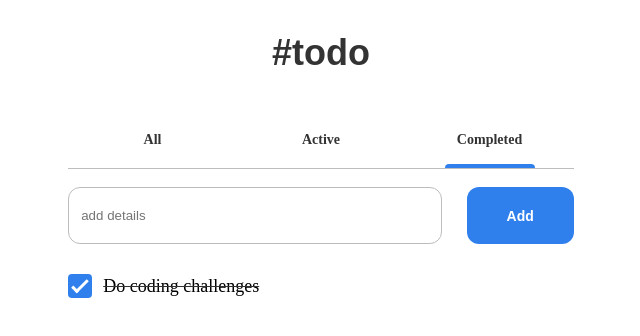
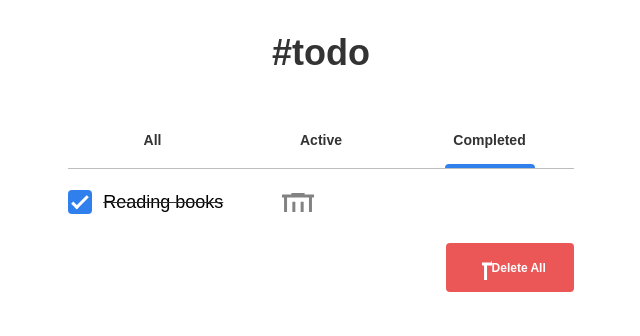
Before and after one commit to leekfsolo/todolist, a React (Create React App) app: page / in a window 1280 px wide. Both pictures are taken after a click on the item "Completed". Shown: the top 336 px of the page, without its empty margins (319-959 px from the left). Built offline with nearby package versions, Linux system fonts and the light colour scheme.

Commit message:
feat: add swap page & delete feature

```diff
--- a/src/app/App.module.scss
+++ b/src/app/App.module.scss
@@ -1,9 +1,39 @@
-@use "../common/ui/colors";
+@use "../common/ui/assets/colors";
+
+.taskList {
+  width: 100%;
+
+  .deleteBtn {
+    outline: none;
+    border: none;
+    border-radius: 4px;
+    padding: 12px 28px;
+    background-color: colors.$danger;
+    display: block;
+    margin-left: auto;
+    cursor: pointer;
+
+    span {
+      color: colors.$white;
+      font-family: "Montserrat", sans-serif;
+      font-size: 12px;
+      font-weight: 600;
+      display: flex;
+      align-items: center;
+
+      svg {
+        fill: colors.$white;
+        width: 18px;
+      }
+    }
+  }
+}
 
 .nav {
   width: 100%;
   border-bottom: 1px solid colors.$gray-4;
   margin-bottom: 18px;
+  font-family: "Montserrat", sans-serif;
 
   ul {
     display: flex;
--- a/src/app/App.tsx
+++ b/src/app/App.tsx
@@ -1,12 +1,10 @@
-import React, { SyntheticEvent, useEffect, useRef, useState } from "react";
+import React, { useEffect, useState } from "react";
 
-import CheckboxList from "../common/ui/base/checkbox/CheckboxList";
 import MainLayout from "../common/ui/layout/main-layout";
-import { generateRandomId } from "../common/utils/helper";
-import AddTasksForm from "./addTasksForm";
+import { NavItem } from "./model";
+import ShowTasks from "./showTasks";
 
 import styles from "./App.module.scss";
-import { NavItem, Task } from "./model";
 
 const App = () => {
   const [navItems, setNavItems] = useState<Array<NavItem>>([
@@ -17,11 +15,8 @@ const App = () => {
     { title: "Active", active: false },
     { title: "Completed", active: false },
   ]);
-  const [tasks, setTasks] = useState<Array<Task>>([
-    { title: "Do coding challenges", done: false, id: generateRandomId() },
-    { title: "Do coding challenges", done: false, id: generateRandomId() },
-    { title: "Do coding challenges", done: true, id: generateRandomId() },
-  ]);
+
+  const [taskType, setTaskType] = useState<string>("All");
 
   const changeActiveNavItem = (title: string) => {
     const newNavItems = navItems.map((item) => {
@@ -32,31 +27,12 @@ const App = () => {
     });
 
     setNavItems(newNavItems);
-    showTaskList(title);
-  };
-
-  const showTaskList = (type: string) => {
-    const jsonValue = localStorage.getItem("tasks");
-    let taskList = tasks;
-
-    if (jsonValue) taskList = JSON.parse(jsonValue);
-    if (type === "Active") {
-      taskList = taskList.filter((task) => !task.done);
-    }
-
-    if (type === "Completed") {
-      taskList = taskList.filter((task) => task.done);
-    }
-
-    setTasks(taskList);
   };
 
   useEffect(() => {
     const activeNavItem = navItems.filter((item) => item.active)[0];
-    if (activeNavItem.title === "All") {
-      localStorage.setItem("tasks", JSON.stringify(tasks));
-    }
-  }, [navItems, tasks]);
+    setTaskType(activeNavItem.title);
+  }, [navItems]);
 
   return (
     <MainLayout>
@@ -77,9 +53,7 @@ const App = () => {
         </ul>
       </nav>
 
-      <AddTasksForm setTasks={setTasks} />
-
-      <CheckboxList tasks={tasks} setTasks={setTasks} />
+      <ShowTasks taskType={taskType} />
     </MainLayout>
   );
 };
--- /dev/null
+++ b/src/app/showTasks/ShowTasks.tsx
@@ -0,0 +1,78 @@
+import React, { FC, useEffect, useState } from "react";
+
+import { generateRandomId } from "../../common/utils/helper";
+import AddTasksForm from "../addTasksForm";
+import { Task } from "../model";
+import { ReactComponent as Trash } from "../../common/ui/assets/images/trash.svg";
+
+import styles from "../App.module.scss";
+import CheckboxList from "../../common/ui/base/checkbox/CheckboxList";
+
+interface Props {
+  taskType: string;
+}
+
+const ShowTasks: FC<Props> = (props: Props) => {
+  const { taskType } = props;
+
+  const [tasks, setTasks] = useState<Array<Task>>([
+    { title: "Do coding challenges", done: false, id: generateRandomId() },
+    { title: "Playing games", done: false, id: generateRandomId() },
+    { title: "Reading books", done: true, id: generateRandomId() },
+  ]);
+
+  const [filteredTasks, setFilteredTasks] = useState<Array<Task>>(tasks);
+
+  const deleteAllCompletedTasks = () => {
+    const newTasks = tasks.filter((task) => !task.done);
+
+    setTasks(newTasks);
+  };
+
+  useEffect(() => {
+    if (taskType === "All") setFilteredTasks(tasks);
+    if (taskType === "Active")
+      setFilteredTasks(tasks.filter((task) => !task.done));
+
+    if (taskType === "Completed")
+      setFilteredTasks(tasks.filter((task) => task.done));
+  }, [taskType, tasks]);
+
+  return (
+    <div className={styles.taskList}>
+      {taskType === "Completed" ? (
+        <>
+          <CheckboxList
+            filteredTasks={filteredTasks}
+            taskType={taskType}
+            tasks={tasks}
+            setTasks={setTasks}
+          />
+          {tasks.some((task) => task.done) && (
+            <button
+              className={styles.deleteBtn}
+              onClick={() => deleteAllCompletedTasks()}
+            >
+              <span>
+                <Trash /> Delete All
+              </span>
+            </button>
+          )}
+        </>
+      ) : (
+        <>
+          <AddTasksForm setTasks={setTasks} />
+
+          <CheckboxList
+            filteredTasks={filteredTasks}
+            taskType={taskType}
+            tasks={tasks}
+            setTasks={setTasks}
+          />
+        </>
+      )}
+    </div>
+  );
+};
+
+export default ShowTasks;
--- /dev/null
+++ b/src/app/showTasks/index.tsx
@@ -0,0 +1,2 @@
+export * from "./ShowTasks";
+export { default } from "./ShowTasks";
--- a/src/common/ui/base/checkbox/Checkbox.module.scss
+++ b/src/common/ui/base/checkbox/Checkbox.module.scss
@@ -1,15 +1,16 @@
-@use "../../colors";
-
-.taskList {
-  width: 100%;
+@use "../../assets/colors";
 
 ul {
   margin: 0;
   padding: 0;
   list-style-type: none;
 
-    li {
+  .taskItem {
     margin-bottom: 27px;
+    font-family: "Montserrat", sans-serif;
+    display: flex;
+    align-items: center;
+    justify-content: space-between;
 
     .checkboxWrapper {
       font-weight: 500;
@@ -75,6 +76,9 @@
         }
       }
     }
+
+    .trashBin {
+      cursor: pointer;
     }
   }
 }
--- a/src/common/ui/base/checkbox/CheckboxItem.tsx
+++ b/src/common/ui/base/checkbox/CheckboxItem.tsx
@@ -1,17 +1,30 @@
 import React, { FC } from "react";
 import { Task } from "../../../../app/model";
+import { ReactComponent as Trash } from "../../assets/images/trash.svg";
 
 import styles from "./Checkbox.module.scss";
 
 interface Props {
   id: string;
   task: Task;
+  tasks: Array<Task>;
+  setTasks: (tasks: Array<Task>) => void;
   toggleStatusTasks: (id: string) => void;
+  taskType: string;
 }
 
 const CheckboxItem: FC<Props> = (props: Props) => {
-  const { id, task, toggleStatusTasks } = props;
+  const { id, task, tasks, setTasks, toggleStatusTasks, taskType } = props;
+
+  const deleteTask = (id: string) => {
+    console.log(id);
+    const newTasks = tasks.filter((task) => task.id !== id);
+
+    setTasks(newTasks);
+  };
+
   return (
+    <li className={styles.taskItem}>
       <label
         htmlFor={id}
         className={`${styles.checkboxWrapper} ${task.done ? styles.done : ""}`}
@@ -26,6 +39,12 @@ const CheckboxItem: FC<Props> = (props: Props) => {
         />
         <span className={styles.checkbox}></span>
       </label>
+      {taskType === "Completed" && (
+        <div onClick={() => deleteTask(task.id)} className={styles.trashBin}>
+          <Trash />
+        </div>
+      )}
+    </li>
   );
 };
 
--- a/src/common/ui/base/checkbox/CheckboxList.tsx
+++ b/src/common/ui/base/checkbox/CheckboxList.tsx
@@ -1,16 +1,17 @@
 import React, { FC } from "react";
 import { Task } from "../../../../app/model";
 
-import styles from "./Checkbox.module.scss";
 import CheckboxItem from "./CheckboxItem";
 
 interface Props {
+  taskType: string;
+  filteredTasks: Array<Task>;
   tasks: Array<Task>;
   setTasks: (tasks: Array<Task>) => void;
 }
 
 const CheckboxList: FC<Props> = (props: Props) => {
-  const { tasks, setTasks } = props;
+  const { taskType, filteredTasks, tasks, setTasks } = props;
 
   const toggleStatusTasks = (id: string) => {
     const newTasks = tasks.map((task) => {
@@ -22,23 +23,23 @@ const CheckboxList: FC<Props> = (props: Props) => {
   };
 
   return (
-    <div className={styles.taskList}>
     <ul>
-        {tasks.map((task, idx) => {
+      {filteredTasks.map((task, idx) => {
         const id = idx.toString();
 
         return (
-            <li key={idx}>
           <CheckboxItem
             id={id}
             task={task}
+            tasks={tasks}
+            setTasks={setTasks}
             toggleStatusTasks={toggleStatusTasks}
+            key={idx}
+            taskType={taskType}
           />
-            </li>
         );
       })}
     </ul>
-    </div>
   );
 };
 
--- a/src/common/ui/layout/main-layout/MainLayout.module.scss
+++ b/src/common/ui/layout/main-layout/MainLayout.module.scss
@@ -1,4 +1,4 @@
-@use "../../colors";
+@use "../../assets/colors";
 
 #main {
   display: flex;
--- a/src/declarations.d.ts
+++ b/src/declarations.d.ts
@@ -1 +1,2 @@
 declare module "*.scss";
+declare module "*.svg";
```
Also changed, not shown: src/common/ui/assets/_colors.scss (renamed from src/common/ui/_colors.scss), src/common/ui/assets/images/trash.svg (added), src/common/ui/assets/index.scss (renamed from src/common/ui/index.scss). Lines whose indentation alone changed are shown as unchanged.
